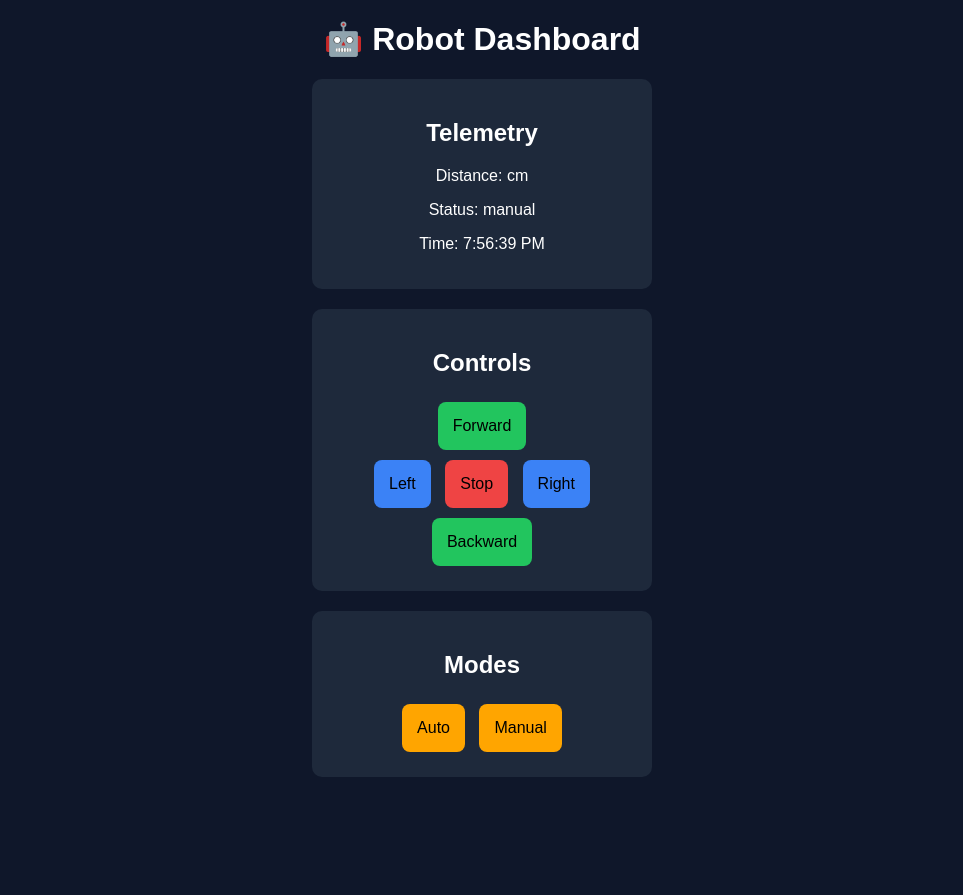
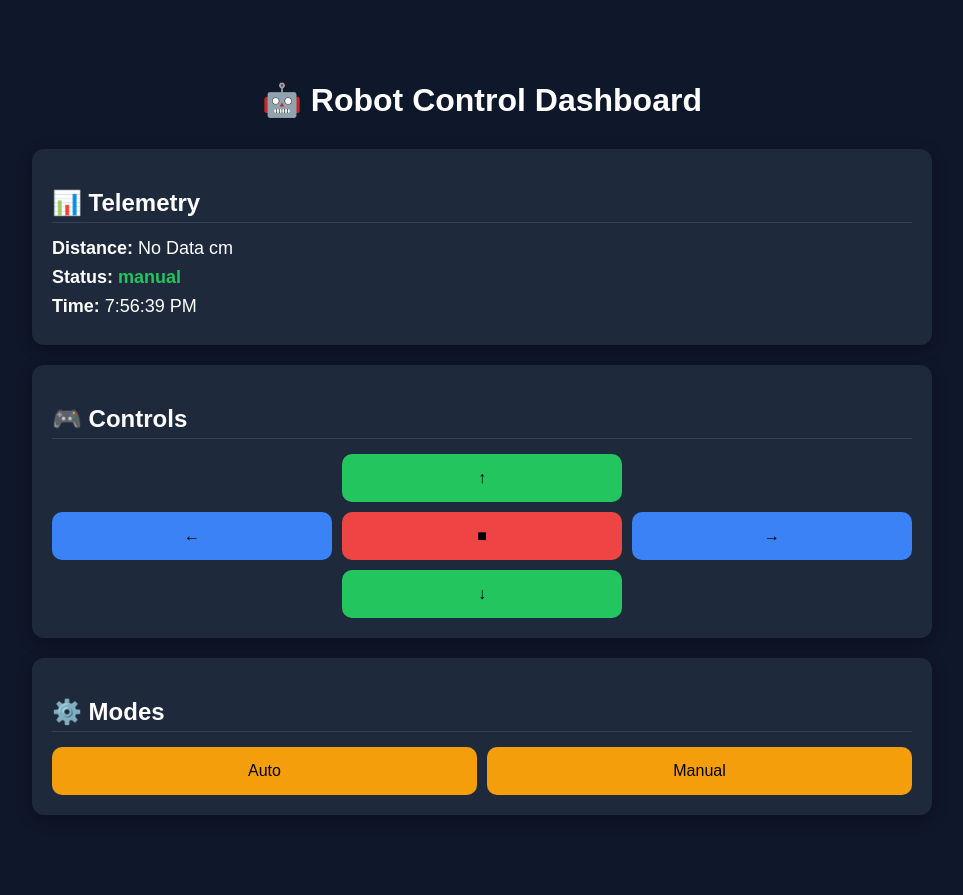
Before and after one commit to Shyam-Kishan/Sentinel-Autonomous-Obstacle-Avoiding-Robot, a Flask app: page / in a window 1280 px wide. Shown: the whole page, without its empty margins (158-1121 px from the left). Before the commit the page ends 777 px from the top, so only its background shows below. Run offline with Flask 3, Linux system fonts and the light colour scheme.

Commit message:
even cleaner UI

```diff
--- a/robot-api/templates/index.html
+++ b/robot-api/templates/index.html
@@ -2,64 +2,126 @@
 <html>
 <head>
   <title>Robot Dashboard</title>
+
   <style>
     body {
       background: #0f172a;
       color: white;
-      font-family: Arial;
-      text-align: center;
+      font-family: Arial, sans-serif;
+      margin: 0;
+    }
+
+    .container {
+      max-width: 900px;
+      margin: 40px auto;
+      padding: 20px;
     }
 
     h1 {
-      margin-top: 20px;
+      text-align: center;
+      margin-bottom: 30px;
     }
 
     .card {
       background: #1e293b;
       padding: 20px;
-      margin: 20px auto;
-      width: 300px;
-      border-radius: 10px;
+      margin-bottom: 20px;
+      border-radius: 12px;
+      box-shadow: 0 4px 15px rgba(0,0,0,0.3);
+    }
+
+    h2 {
+      margin-bottom: 15px;
+      border-bottom: 1px solid #334155;
+      padding-bottom: 5px;
+    }
+
+    p {
+      font-size: 18px;
+      margin: 8px 0;
+    }
+
+    /* STATUS COLORS */
+    .online { color: #22c55e; font-weight: bold; }
+    .offline { color: #ef4444; font-weight: bold; }
+
+    /* BUTTONS */
+    .controls {
+      display: grid;
+      grid-template-columns: repeat(3, 1fr);
+      gap: 10px;
+      justify-items: center;
     }
 
     button {
+      width: 100%;
       padding: 15px;
-      margin: 5px;
       font-size: 16px;
       border: none;
-      border-radius: 8px;
+      border-radius: 10px;
       cursor: pointer;
+      transition: 0.2s;
     }
+
+    button:hover {
+      transform: scale(1.05);
+      opacity: 0.9;
+    }
+
     .forward { background: #22c55e; }
     .stop { background: #ef4444; }
-    .turn { background: #3b82f6;}
-    .mode { background: #FFA500}
+    .turn { background: #3b82f6; }
+    .mode { background: #f59e0b; }
+
+    .mode-buttons {
+      display: flex;
+      gap: 10px;
+    }
+
   </style>
 </head>
 
 <body>
-  <h1>🤖 Robot Dashboard</h1>
 
+<div class="container">
+
+  <h1>🤖 Robot Control Dashboard</h1>
+
+  <!-- TELEMETRY -->
   <div class="card">
-    <h2>Telemetry</h2>
-    <p>Distance: <span id="distance">--</span> cm</p>
-    <p>Status: <span id="status">Loading...</span></p>
-    <p>Time: <span id="timestamp">Loading...</span></p>
+    <h2>📊 Telemetry</h2>
+    <p><strong>Distance:</strong> <span id="distance">--</span> cm</p>
+    <p><strong>Status:</strong> <span id="status" class="offline">Loading...</span></p>
+    <p><strong>Time:</strong> <span id="timestamp">--</span></p>
   </div>
 
+  <!-- CONTROLS -->
   <div class="card">
-    <h2>Controls</h2>
-    <button class="forward" onclick="sendCommand('forward')">Forward</button><br>
-    <button class="turn" onclick="sendCommand('left')">Left</button>
-    <button class="stop" onclick="sendCommand('stop')">Stop</button>
-    <button class="turn" onclick="sendCommand('right')">Right</button><br>
-    <button class="forward" onclick="sendCommand('backward')">Backward</button>
+    <h2>🎮 Controls</h2>
+    <div class="controls">
+      <div></div>
+      <button class="forward" onclick="sendCommand('forward')">↑</button>
+      <div></div>
+
+      <button class="turn" onclick="sendCommand('left')">←</button>
+      <button class="stop" onclick="sendCommand('stop')">■</button>
+      <button class="turn" onclick="sendCommand('right')">→</button>
+
+      <div></div>
+      <button class="forward" onclick="sendCommand('backward')">↓</button>
+      <div></div>
+    </div>
   </div>
 
-  <div class = "card">
-    <h2>Modes</h2>
+  <!-- MODES -->
+  <div class="card">
+    <h2>⚙️ Modes</h2>
+    <div class="mode-buttons">
       <button class="mode" onclick="sendCommand('auto')">Auto</button>
-    <button class ="mode" onclick="sendCommand('manual')">Manual</button>
+      <button class="mode" onclick="sendCommand('manual')">Manual</button>
+    </div>
+  </div>
+
 </div>
 
 <script>
@@ -68,17 +130,6 @@
       method: 'POST',
       headers: { 'Content-Type': 'application/json' },
       body: JSON.stringify({ command: cmd })
-      })
-      .then(res => res.json())
-      .then(data => console.log(data));
-    }
-
-    function updateDistance() {
-      fetch('http://127.0.0.1:5000/distance')
-        .then(res => res.json())
-        .then(data => {
-          document.getElementById('distance').innerText =
-            data.distance !== null ? data.distance : "No data";
     });
   }
 
@@ -87,20 +138,29 @@
       .then(res => res.json())
       .then(data => {
 
+        // FIXED BUG HERE (you had distnace typo)
         document.getElementById('distance').innerText =
-            data.distnace !== null ? data.distance : "No Data"
+          data.distance !== null ? data.distance : "No Data";
 
-          document.getElementById('status').innerText =
-            data.mode !== null ? data.mode : "No Data"
+        const statusEl = document.getElementById('status');
+        statusEl.innerText = data.mode || "No Data";
 
+        // status color
+        if (data.mode === "auto" || data.mode === "manual") {
+          statusEl.className = "online";
+        } else {
+          statusEl.className = "offline";
+        }
+
+        // time formatting
         const date = new Date(data.timestamp * 1000);
         document.getElementById('timestamp').innerText =
           date.toLocaleTimeString();
       });
   }
 
-    // refresh every 250ms
   setInterval(updateTelemetry, 250);
 </script>
+
 </body>
 </html>
```
Lines whose indentation alone changed are shown as unchanged.
